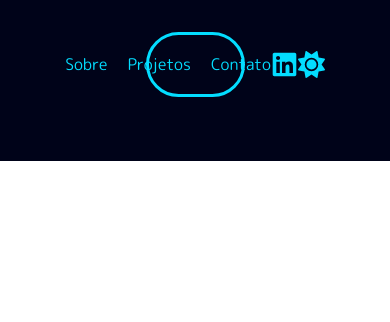
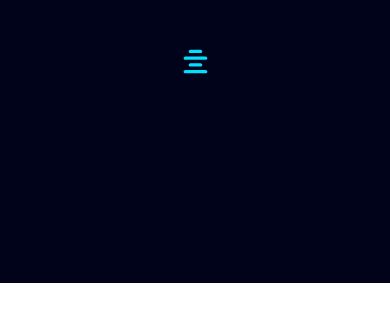
Before and after one commit to Douglas4242/portifolio, a React (Vite) app: page / in a window 390 px wide. Shown: the top 322 px of the page. Built offline with nearby package versions, Linux system fonts and the light colour scheme.

Commit message:
navbar update

```diff
--- a/src/App.css
+++ b/src/App.css
@@ -29,3 +29,40 @@ a {
     color: var(--color-text-light);
     background-color: var(--color-bg-light);
 }
+
+.scale-up-top {
+    -webkit-animation: scale-up-top 0.6s cubic-bezier(0.390, 0.575, 0.565, 1.000) both;
+    animation: scale-up-top 0.6s cubic-bezier(0.390, 0.575, 0.565, 1.000) both;
+}
+
+@-webkit-keyframes scale-up-top {
+    0% {
+        -webkit-transform: scale(0.5);
+        transform: scale(0.5);
+        -webkit-transform-origin: 50% 0%;
+        transform-origin: 50% 0%;
+    }
+
+    100% {
+        -webkit-transform: scale(1);
+        transform: scale(1);
+        -webkit-transform-origin: 50% 0%;
+        transform-origin: 50% 0%;
+    }
+}
+
+@keyframes scale-up-top {
+    0% {
+        -webkit-transform: scale(0.5);
+        transform: scale(0.5);
+        -webkit-transform-origin: 50% 0%;
+        transform-origin: 50% 0%;
+    }
+
+    100% {
+        -webkit-transform: scale(1);
+        transform: scale(1);
+        -webkit-transform-origin: 50% 0%;
+        transform-origin: 50% 0%;
+    }
+}
--- a/src/App.jsx
+++ b/src/App.jsx
@@ -2,6 +2,7 @@ import React from "react"
 import "./App.css"
 import { ThemeProvider } from "./assets/context/ThemeContext"
 import Navbar from "./assets/components/navbar/Navbar"
+import Introduction from "./assets/components/intro/Introduction"
 
 function App() {
 
@@ -9,6 +10,7 @@ function App() {
     <div>
       <ThemeProvider>
         <Navbar />
+        <Introduction />
       </ThemeProvider>
     </div>
   )
--- /dev/null
+++ b/src/assets/components/intro/Introduction.jsx
@@ -0,0 +1,15 @@
+import React, { useContext } from 'react'
+import './introduction.css'
+import { ThemeContext } from '../../context/ThemeContext'
+
+const Introduction = () => {
+    const { lightTheme } = useContext(ThemeContext)
+
+    return (
+        <div className={`pd__introduction section__padding ${lightTheme ? 'theme__light' : 'theme__dark'}`}>
+
+        </div>
+    )
+}
+
+export default Introduction
--- a/src/assets/components/navbar/Navbar.jsx
+++ b/src/assets/components/navbar/Navbar.jsx
@@ -1,17 +1,26 @@
-import React, { useContext } from 'react';
+import React, { useContext, useState } from 'react';
 import { ThemeContext } from '../../context/ThemeContext';
-import { FaLinkedin, FaMoon, FaSun } from "react-icons/fa6";
+import { FaLinkedin, FaMoon, FaSun, FaAlignCenter, FaGithub } from "react-icons/fa6";
 import './navbar.css'
 
 
 const Navbar = () => {
     const { lightTheme, setLightTheme } = useContext(ThemeContext);
+    const [toggleMenu, setToggleMenu] = useState(false)
 
     const Menu = () => (
         <>
             <p><a href='#'>Sobre</a></p>
             <p><a href='#'>Projetos</a></p>
             <p><a href='#'>Contato</a></p>
+        </>
+    )
+
+    const Icons = () => (
+        <>
+            <a href='http://www.linkedin.com/in/douglas-moraes-a4190418a'><FaLinkedin size={27} /></a>
+            <a href='https://github.com/Douglas4242'><FaGithub size={27} /></a>
+
         </>
     )
 
@@ -22,13 +31,31 @@ const Navbar = () => {
                     <Menu />
                 </div>
                 <div className="pd__navbar-links-icons">
-                    <FaLinkedin size={27} />
+                    <Icons />
                 </div>
                 <div className="pd__navbar-theme">
                     {lightTheme ? <FaMoon size={27} onClick={() => setLightTheme(!lightTheme)} />
                         : <FaSun size={27} onClick={() => setLightTheme(!lightTheme)} />}
                 </div>
+                <div className="pd__navbar-menu ">
+                    <FaAlignCenter size={27} onClick={() => setToggleMenu(!toggleMenu)} />
+                    {toggleMenu && (
+                        <div className={`pd__navbar-menu-content scale-up-top ${lightTheme ? 'bg-light' : 'bg-dark'}`}>
+                            <div className="pd__navbar-menu-links-text">
+                                <Menu />
+                            </div>
+                            <div className="pd__navbar-menu-links-icons">
+                                <Icons />
+                            </div>
+                            <div className="pd__navbar-menu-theme">
+                                {lightTheme ? <FaMoon size={27} onClick={() => setLightTheme(!lightTheme)} />
+                                    : <FaSun size={27} onClick={() => setLightTheme(!lightTheme)} />}
+                            </div>
+                        </div>
+                    )}
+                </div>
             </div>
+
         </div>
     );
 };
--- a/src/assets/components/navbar/navbar.css
+++ b/src/assets/components/navbar/navbar.css
@@ -3,6 +3,7 @@
     justify-content: center;
     align-items: center;
     padding: 2rem 6rem 4rem 6rem;
+    font-weight: 500;
 }
 
 .pd__navbar-content {
@@ -14,20 +15,30 @@
     border: solid;
 }
 
+.pd__navbar-content:hover {
+    transition-duration: 0.3s;
+    box-shadow: 0px 2px 20px 0px white;
+}
+
+
 .pd__navbar-links-text {
     flex: 1;
     display: flex;
     justify-content: flex-start;
     align-items: center;
     gap: 20px;
+
 }
+
 
 .pd__navbar-links-icons {
     flex: 1;
     display: flex;
     justify-content: flex-end;
+    align-items: center;
     margin-right: 4rem;
     cursor: pointer;
+    gap: 10px;
 }
 
 .pd__navbar-theme {
@@ -38,14 +49,53 @@
 }
 
 .pd__navbar-links-text p:hover,
-.pd__navbar-theme:hover {
+.pd__navbar-theme:hover,
+.pd__navbar-links-icons a:hover,
+.pd__navbar-menu-links-text p:hover,
+.pd__navbar-menu-links-icons a:hover,
+.pd__navbar-menu-theme:hover {
     transform: scale(1.15);
     transition-duration: 0.5s;
 }
 
-.pd__navbar-links-icons:hover {
-    transform: scale(1.05);
-    transition-duration: 0.6s;
+
+.pd__navbar-menu {
+    display: none;
+    cursor: pointer;
+}
+
+.pd__navbar-menu-content {
+    display: flex;
+    flex-direction: column;
+    padding: 2rem;
+    border-radius: 30px;
+    border: solid;
+    gap: 10px;
+    margin-top: 10px;
+    position: absolute;
+    top: 70px;
+}
+
+.bg-light {
+    background-color: var(--color-bg-light);
+}
+
+.bg-dark {
+    background-color: var(--color-bg-dark);
+}
+
+.pd__navbar-menu-content p {
+    margin-top: 10px;
+}
+
+.pd__navbar-menu-links-text {
+    cursor: pointer;
+}
+
+.pd__navbar-menu-links-icons {
+    cursor: pointer;
+    display: flex;
+    gap: 20px;
 }
 
 @media screen and (max-width: 1230px) {
@@ -55,3 +105,30 @@
 
     }
 }
+
+@media screen and (max-width: 1000px) {
+
+    .pd__navbar-links-icons,
+    .pd__navbar-links-text,
+    .pd__navbar-theme {
+        display: none;
+    }
+
+    .pd__navbar-menu {
+        display: flex;
+    }
+
+    .pd__navbar-content {
+        border: none;
+    }
+
+    .pd__navbar-menu {
+        display: flex;
+        flex-direction: column;
+        justify-content: center;
+        align-items: center;
+        text-align: center;
+    }
+
+
+}
--- a/src/index.css
+++ b/src/index.css
@@ -3,7 +3,7 @@
 :root {
     --font-family: "M PLUS Rounded 1c", sans-serif;
 
-    --color-bg-light: #fff;
+    --color-bg-light: #cac8c1;
     --color-bg-dark: #000319;
     --color-text-light: #000;
     --color-text-dark: #03ddff;
```
Also changed, not shown: src/assets/components/intro/introduction.css (added).
